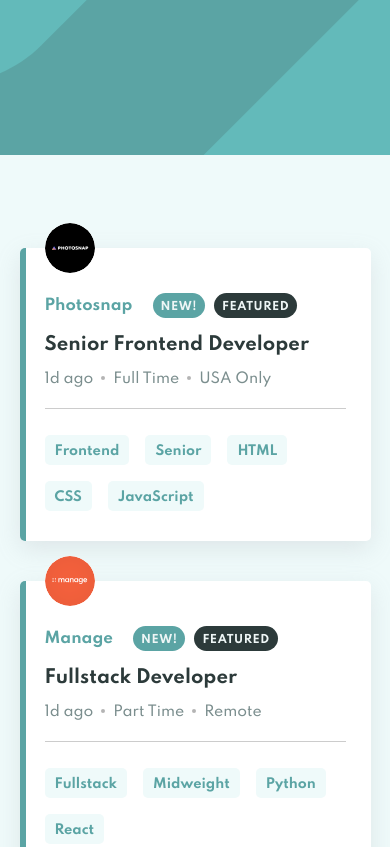
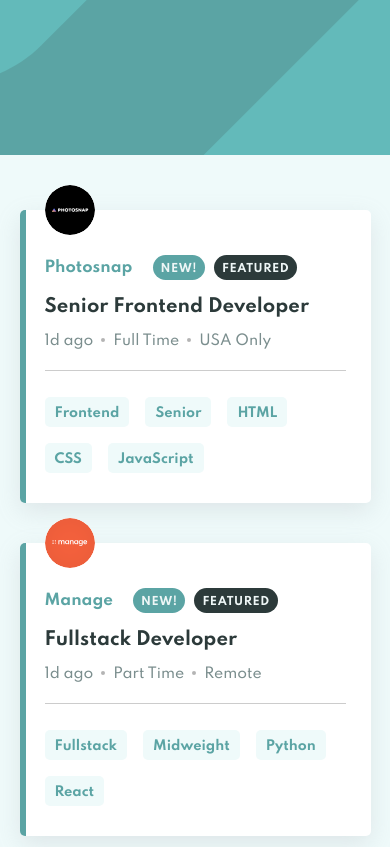
Before and after one commit to haquanq/static-jobListing180621, a React app: page / in a window 390 px wide. Shown: the top 847 px of the page. Built offline with nearby package versions, Linux system fonts and the light colour scheme.

Commit message:
initial update

```diff
--- a/src/components/main.css
+++ b/src/components/main.css
@@ -157,7 +157,7 @@
 }
 
 @media screen and (max-width: 900px) {
-  main > div {
+  main > .joblist {
     margin: 15px 0 120px 0;
   }
   .filter_container {
```
